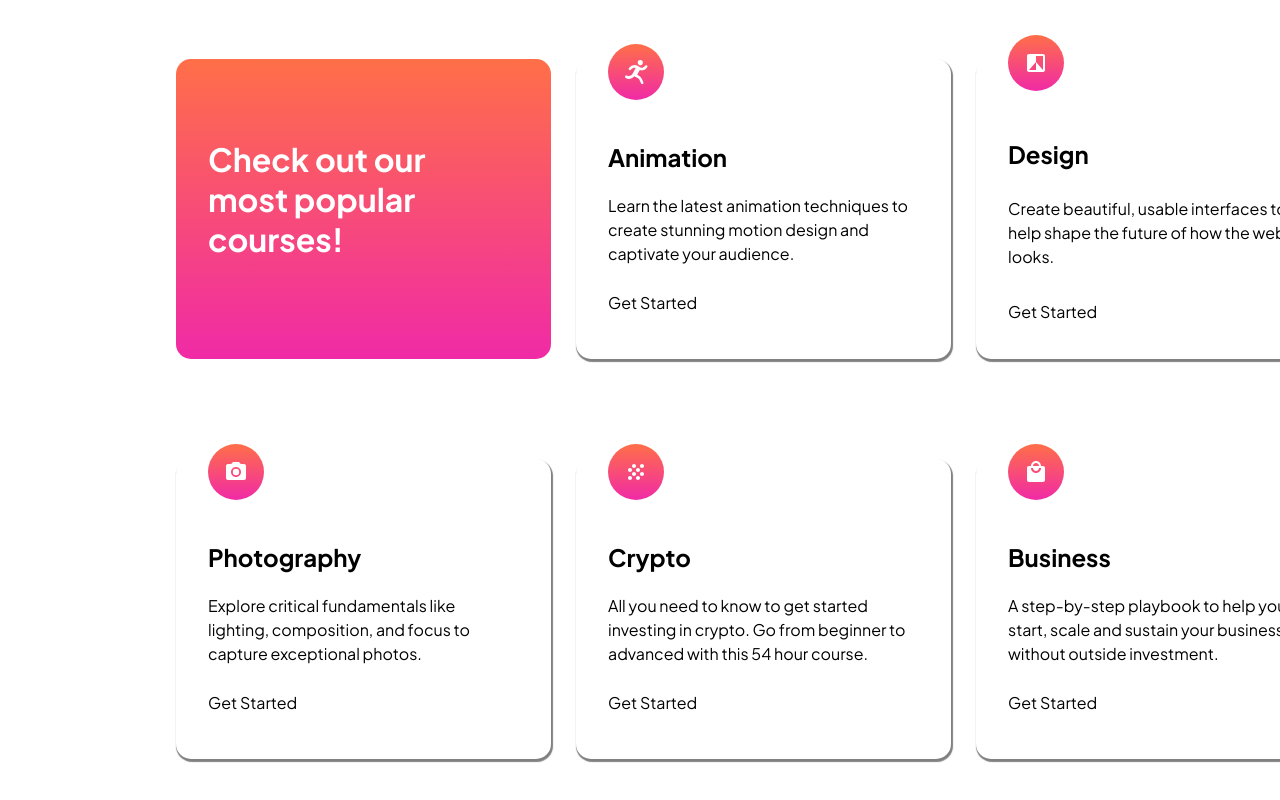
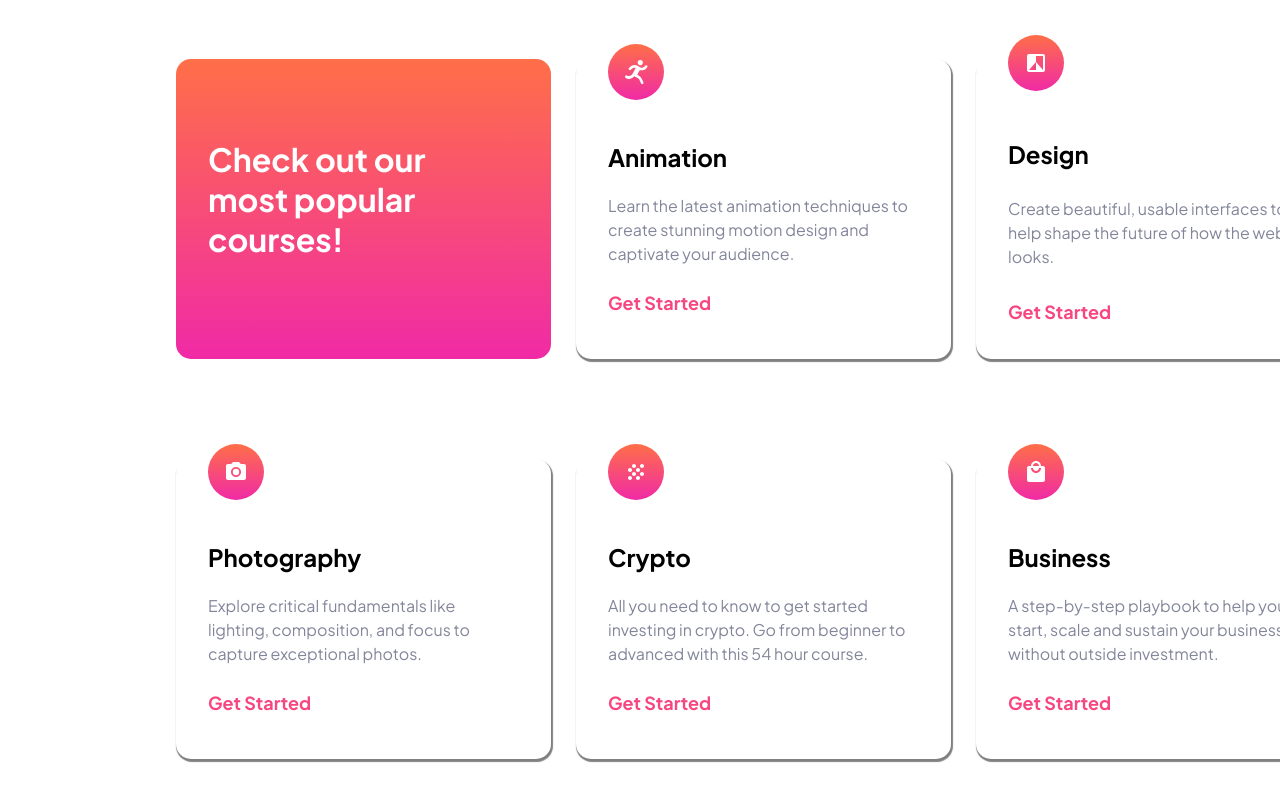
Before and after one commit to russell-crooms/skilled, a React (Vite) app: page / in a window 1280 px wide. Shown: the part 1039-1839 px from the top of the page. Built offline with nearby package versions, Linux system fonts and the light colour scheme.

Commit message:
Added additional styling to our cards component to match project style guide.

```diff
--- a/src/components/cards/Cards.css
+++ b/src/components/cards/Cards.css
@@ -49,6 +49,16 @@
     bottom: 20px;
 }
 
+.white-card p {
+    color: #83869A;
+}
+
+.white-card .cards-get-started {
+    color: #F74780;
+    font-size: 18px;
+    font-weight: 700;
+}
+
 .design {
     gap: 31px;
 }
```
